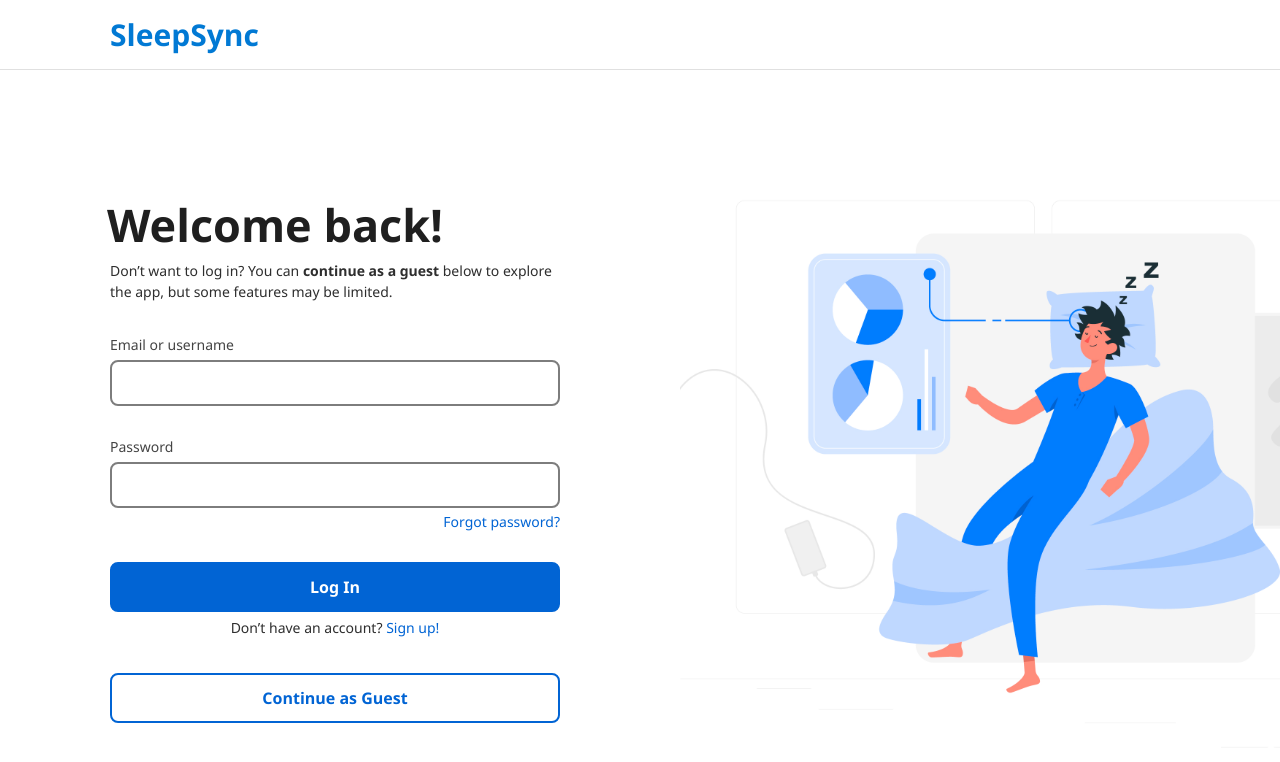
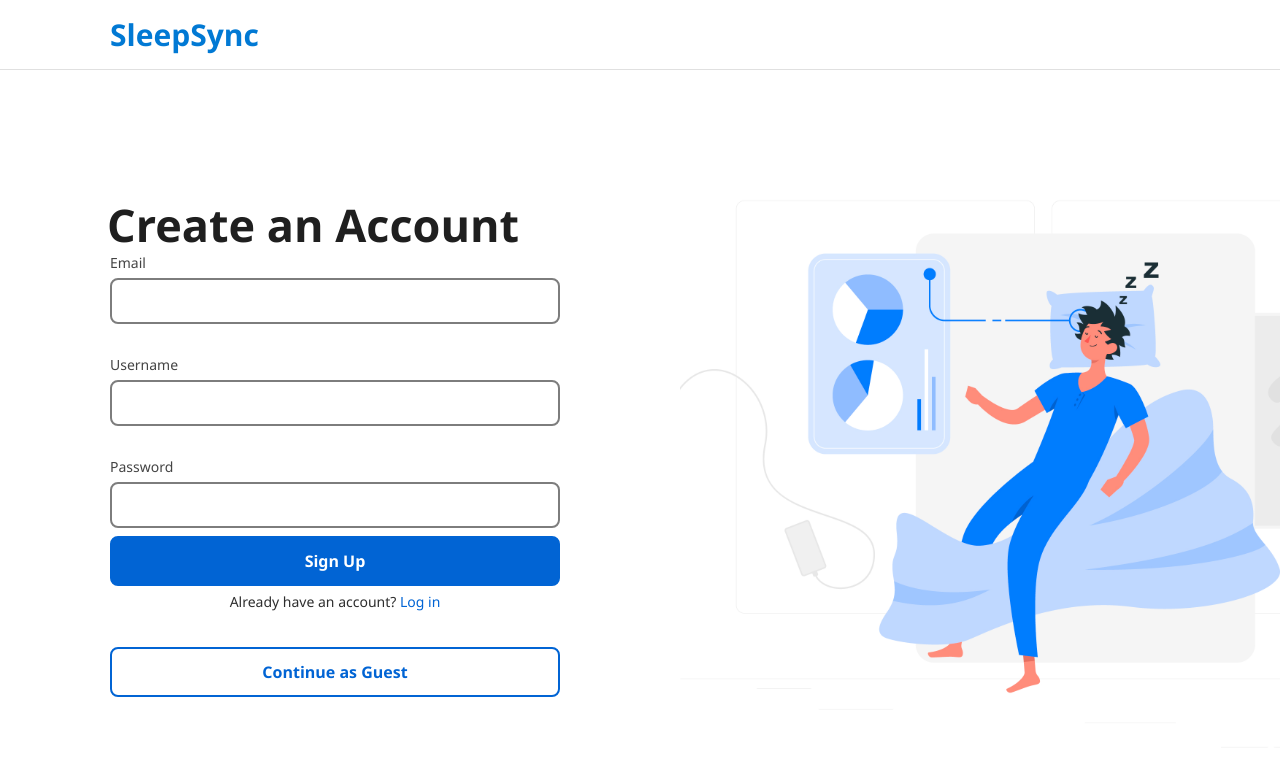
Before and after one commit to UW-INFO442-SP25/Serendipity, a React (Vite) app in the folder SleepSync/: page /login in a window 1280 px wide. Both pictures are taken after a click on the link "Sign up!". Shown: the top 762 px of the page. Built offline with nearby package versions, Linux system fonts and the light colour scheme.

Commit message:
Made toggle login/ sign up forms

```diff
--- a/SleepSync/src/Components/Home/login.jsx
+++ b/SleepSync/src/Components/Home/login.jsx
@@ -1,14 +1,15 @@
-import React from "react";
+import React, { useState } from "react";
 import { useNavigate } from "react-router-dom";
 import "./login.css";
 import landingImg from "../../assets/landing.jpg";
 
 const Login = () => {
   const navigate = useNavigate();
+  const [isLogin, setIsLogin] = useState(true);
 
-  const handleLogin = (e) => {
+  const handleSubmit = (e) => {
     e.preventDefault();
-    // Add login later
+    // TODO: Add Firebase Auth logic
     navigate("/home");
   };
 
@@ -26,34 +27,49 @@ const Login = () => {
 
       <div className="login-container">
         <div className="login-content">
-          {/* Login form */}
+          {/* Form card */}
           <div className="login-card">
-            <h1>Welcome back!</h1>
+            <h1>{isLogin ? "Welcome back!" : "Create an Account"}</h1>
+
+            {isLogin && (
               <p className="login-note">
                 Don’t want to log in? You can <strong>continue as a guest</strong> below to explore the app,
                 but some features may be limited.
               </p>
+            )}
 
-            <form onSubmit={handleLogin}>
-              <label className="login-label" htmlFor="email">Email or username</label>
-              <input type="text" id="email" required />
+            <form onSubmit={handleSubmit}>
+              <label className="login-label" htmlFor="email">Email</label>
+              <input type="email" id="email" required />
+
+              {!isLogin && (
+                <>
+                  <label className="login-label" htmlFor="username">Username</label>
+                  <input type="text" id="username" required />
+                </>
+              )}
 
               <label className="login-label" htmlFor="password">Password</label>
               <input type="password" id="password" required />
 
+              {isLogin ? (
+                <>
                   <a href="#" className="login-forgot-link">Forgot password?</a>
-
                   <button type="submit" className="login-btn">Log In</button>
+                </>
+              ) : (
+                <button type="submit" className="login-btn">Sign Up</button>
+              )}
 
               <p className="login-signup-text">
-                Don’t have an account? <a href="#">Sign up!</a>
+                {isLogin ? (
+                  <>Don’t have an account? <a href="#" onClick={() => setIsLogin(false)}>Sign up!</a></>
+                ) : (
+                  <>Already have an account? <a href="#" onClick={() => setIsLogin(true)}>Log in</a></>
+                )}
               </p>
 
-              <button
-                type="button"
-                className="login-guest-btn"
-                onClick={handleGuest}
-              >
+              <button type="button" className="login-guest-btn" onClick={handleGuest}>
                 Continue as Guest
               </button>
             </form>
```
Lines whose indentation alone changed are shown as unchanged.
